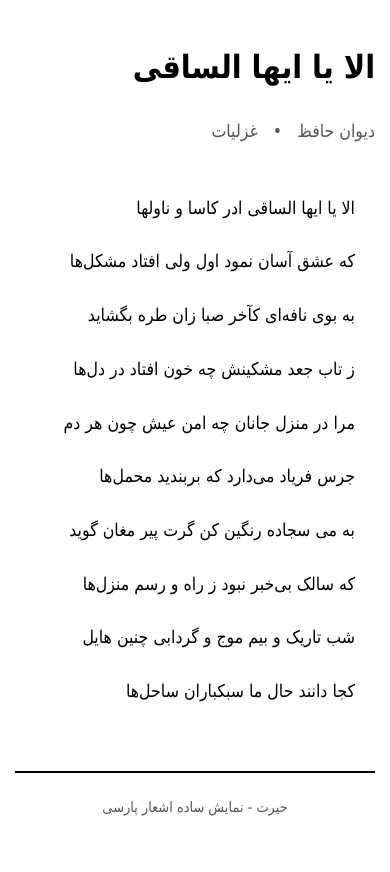
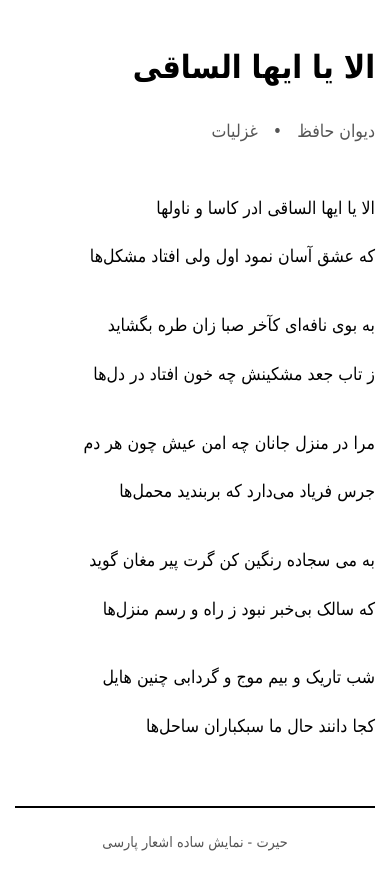
Before and after one commit to itsarianr/heyrat, a Node server app: page /poem/divan-hafez/ghazal/poem-1 in a window 390 px wide. Shown: the part 222-1094 px from the top of the page. Before the commit the page ends 1038 px from the top, so only its background shows below. Run offline with Node 20, Linux system fonts and the light colour scheme.

Commit message:
Update poem display to show verses in couplets
Restructure `poems.json` to store verses as couplets with "first" and "second" properties, update CSS to display couplets side-by-side, and modify the EJS view to render couplets.

Replit-Commit-Author: Agent
Replit-Commit-Session-Id: d99fc0c8-d04b-404f-8086-7cfa04f855f2
Replit-Commit-Checkpoint-Type: intermediate_checkpoint
Replit-Commit-Screenshot-Url: https://storage.googleapis.com/screenshot-production-us-central1/0a2f91c3-2088-418a-8491-d347c093503a/d99fc0c8-d04b-404f-8086-7cfa04f855f2/4ystwLc

```diff
--- a/public/styles.css
+++ b/public/styles.css
@@ -129,15 +129,32 @@ main {
   margin: 0 10px;
 }
 
-.verses {
+.couplets {
   margin-top: 40px;
+}
+
+.couplet {
+  display: flex;
+  flex-direction: row-reverse;
+  justify-content: space-between;
+  align-items: flex-start;
+  margin-bottom: 25px;
+  gap: 30px;
 }
 
 .verse {
   font-size: 1.3em;
   line-height: 2.5;
-  margin-bottom: 15px;
-  padding-right: 20px;
+  flex: 1;
+  margin: 0;
+}
+
+.verse-first {
+  text-align: right;
+}
+
+.verse-second {
+  text-align: left;
 }
 
 footer {
@@ -161,6 +178,12 @@ footer p {
     font-size: 2em;
   }
 
+  .couplet {
+    flex-direction: column;
+    gap: 10px;
+    margin-bottom: 30px;
+  }
+
   .verse {
     font-size: 1.1em;
     line-height: 2.2;
--- a/views/poem.ejs
+++ b/views/poem.ejs
@@ -29,9 +29,12 @@
         <span class="section-name"><%= section.title %></span>
       </p>
 
-      <div class="verses">
-        <% poem.verses.forEach(verse => { %>
-          <p class="verse"><%= verse %></p>
+      <div class="couplets">
+        <% poem.couplets.forEach(couplet => { %>
+          <div class="couplet">
+            <p class="verse verse-first"><%= couplet.first %></p>
+            <p class="verse verse-second"><%= couplet.second %></p>
+          </div>
         <% }); %>
       </div>
     </article>
```
Also changed, not shown: data/poems.json (+21 -11 lines), replit.md (+7 -4 lines), 1 other file.
